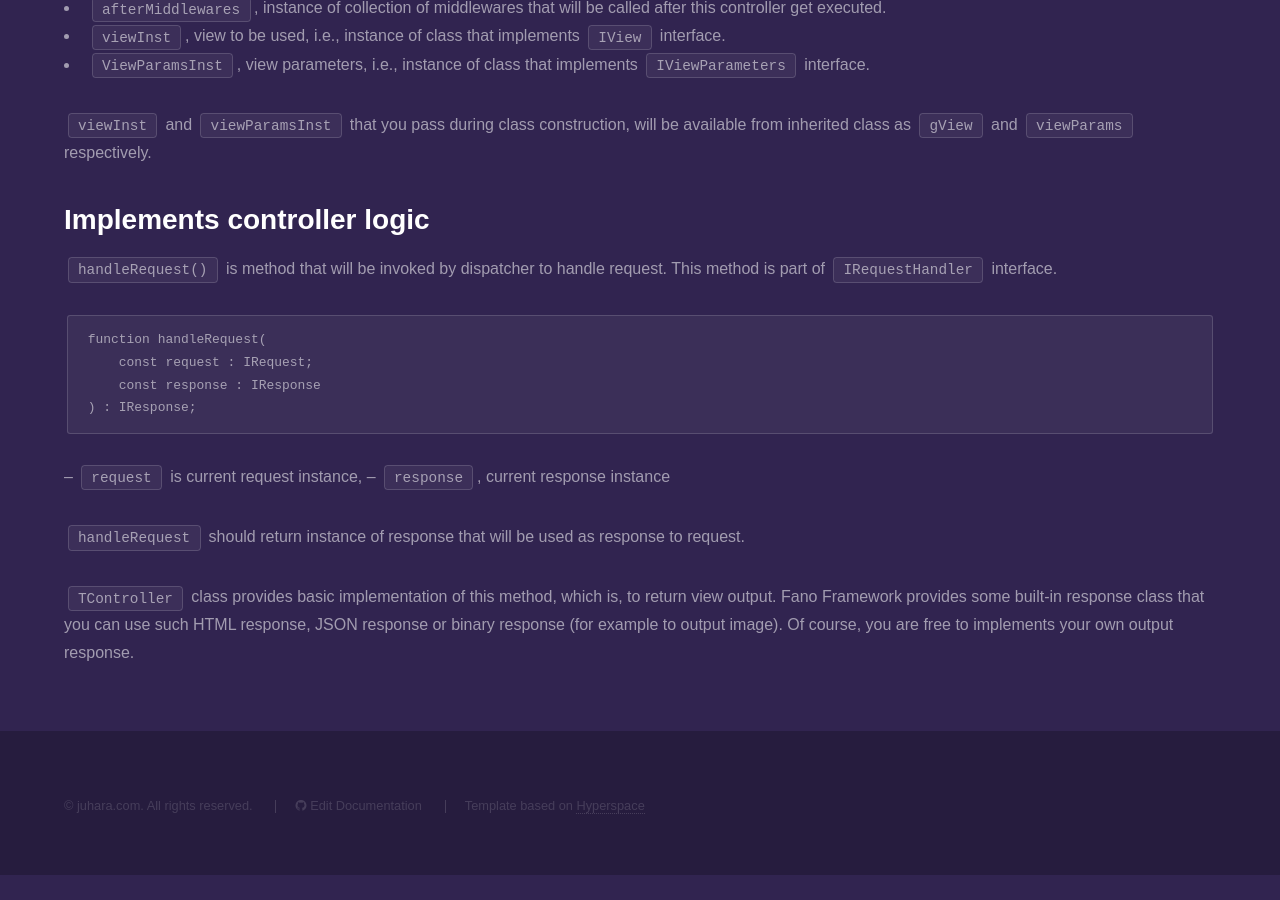
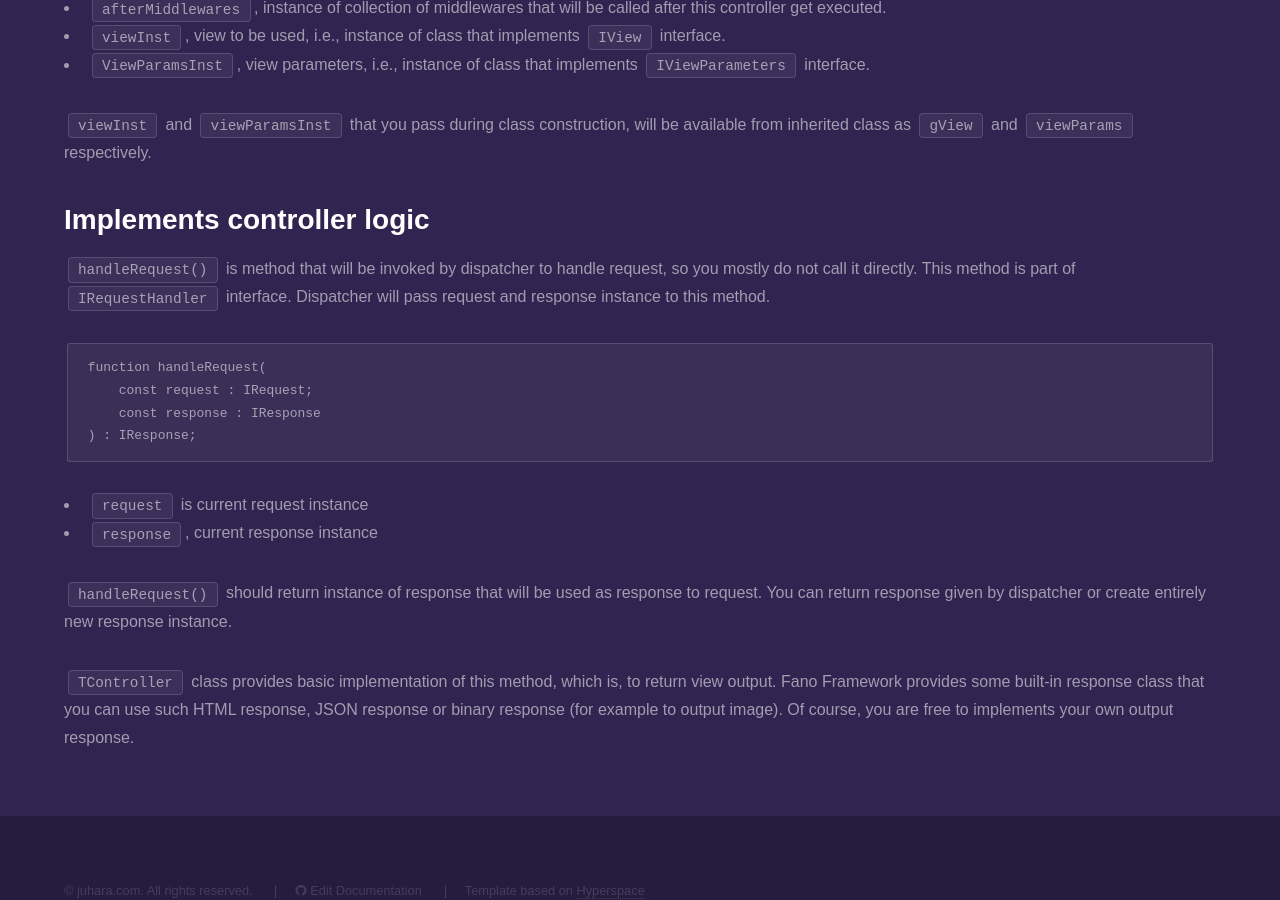
Before and after one commit to fanoframework/fanoframework.github.io, a Jekyll site: the page built from working-with-controllers/index.md, in a window 1280 px wide and 900 px high, scrolled down 1282 px. Built offline with Jekyll 4.4.1, drawn with Linux system fonts in a browser that asks for light colours; our own code applies the rules of GitHub Pages for plain Markdown files; before the commit the page ends 2157 px from its top, so only the background shows below that.

Commit message:
edit working with controllers

````diff
--- a/working-with-controllers/index.md
+++ b/working-with-controllers/index.md
@@ -51,8 +51,8 @@ after this controller get executed.
 
 ## Implements controller logic
 
-`handleRequest()` is method that will be invoked by dispatcher to handle request.
-This method is part of `IRequestHandler` interface.
+`handleRequest()` is method that will be invoked by dispatcher to handle request, so you mostly do not call it directly.
+This method is part of `IRequestHandler` interface. Dispatcher will pass request and response instance to this method.
 
 ```
 function handleRequest(
@@ -61,10 +61,10 @@ function handleRequest(
 ) : IResponse;
 ```
 
--- `request` is current request instance,
--- `response`, current response instance
+- `request` is current request instance
+- `response`, current response instance
 
-`handleRequest` should return instance of response that will be used as response
-to request.
+`handleRequest()` should return instance of response that will be used as response to request. You can return response given by dispatcher or create entirely new response instance.
+
 
 `TController` class provides basic implementation of this method, which is, to return view output. Fano Framework provides some built-in response class that you can use such HTML response, JSON response or binary response (for example to output image). Of course, you are free to implements your own output response.
````
Also changed, not shown: documentation/index.md (+2 -0 lines).
